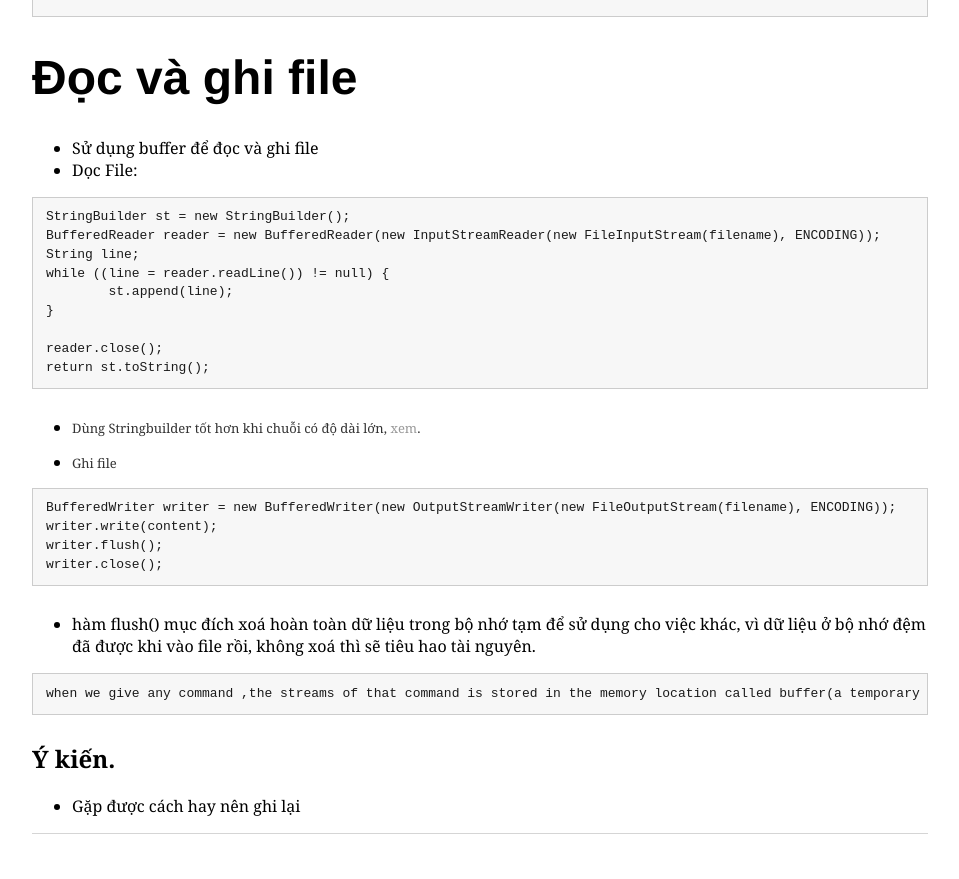
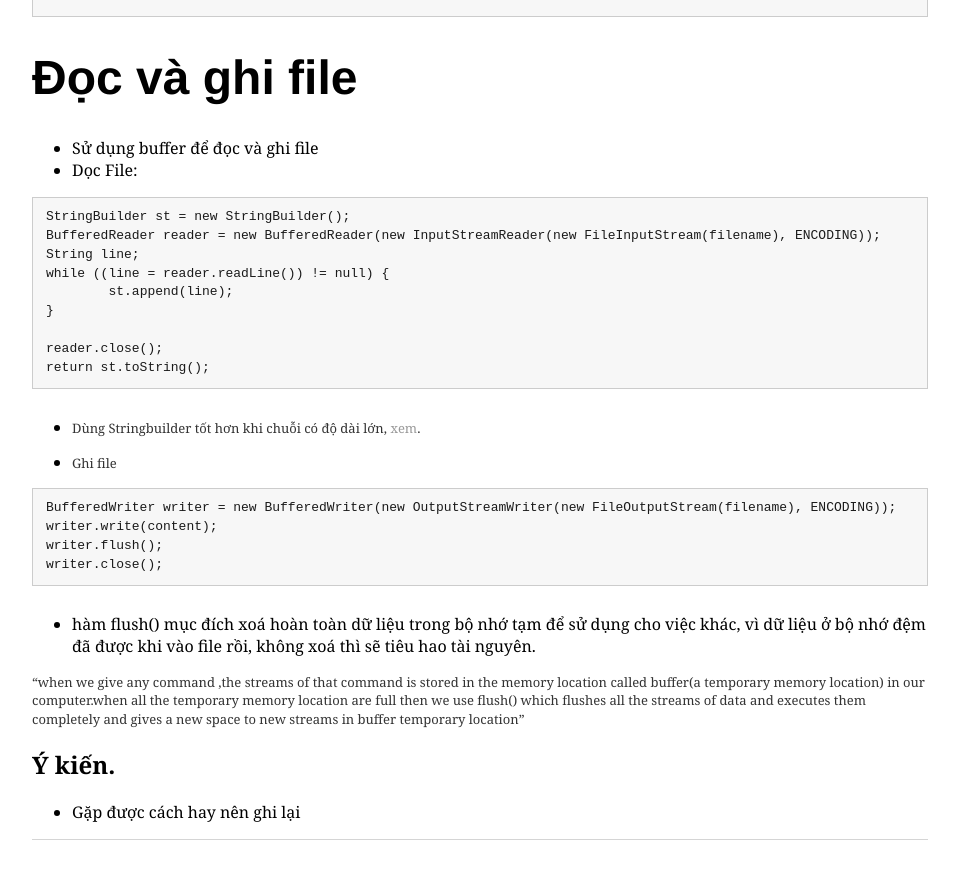
Before and after one commit to congdv/congdv.github.io, a Jekyll site: the page built from _posts/2017-04-01-[TIL] Java.md, in a window 1280 px wide and 900 px high, scrolled down 2204 px. Shown: the top 879 px of the window, without its empty margins (160-1119 px from the left). Built offline with Jekyll 4.4.1, drawn with Linux system fonts in a browser that asks for light colours; Markdown is read by kramdown in place of the engine named in the settings.

Commit message:
Update 2017-04-01-[TIL] Java.md

````diff
--- a/_posts/2017-04-01-[TIL] Java.md
+++ b/_posts/2017-04-01-[TIL] Java.md
@@ -148,8 +148,7 @@ writer.close();
 
 - hàm flush() mục đích xoá hoàn toàn dữ liệu trong bộ nhớ tạm để sử dụng cho việc khác, vì dữ liệu ở bộ nhớ đệm đã được khi vào file rồi, không xoá thì sẽ tiêu hao tài nguyên.
 
-```
-when we give any command ,the streams of that command is stored in the memory location called buffer(a temporary memory<br> location) in our computer.when all the temporary memory location are full then we use flush() which flushes all the streams of<br>  data and executes them completely and gives a new space to new streams in buffer temporary location -Hope you will understand<br>
-```
+"when we give any command ,the streams of that command is stored in the memory location called buffer(a temporary memory location) in our computer.when all the temporary memory location are full then we use flush() which flushes all the streams of  data and executes them completely and gives a new space to new streams in buffer temporary location"
+
 ## Ý kiến.
 - Gặp được cách hay nên ghi lại
````
